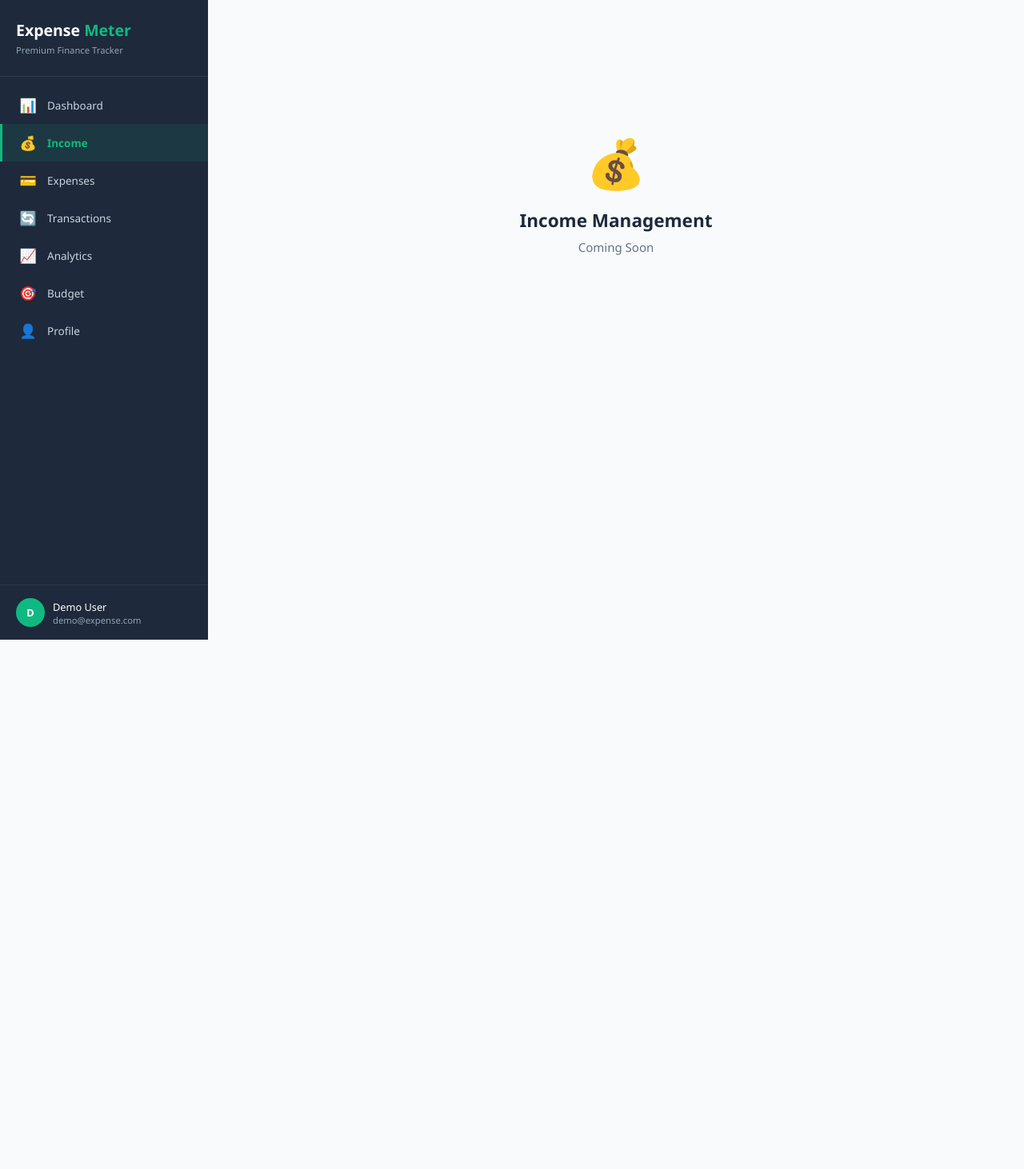
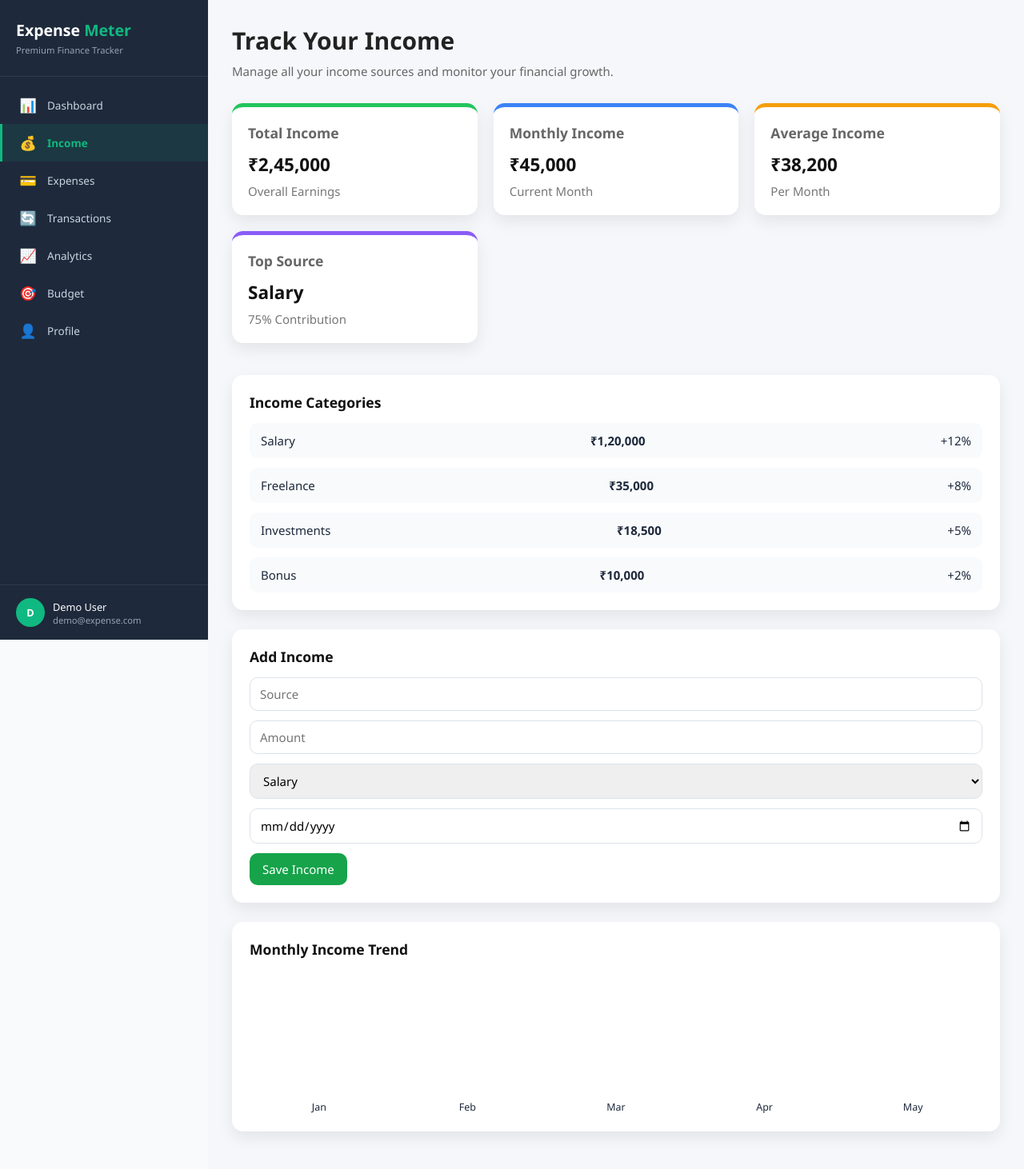
Before and after one commit to ramnathgknaivaidya/Expense-Meter, a React (Vite) app in the folder Frontend/: page /income in a window 1280 px wide. Shown: the top 1462 px of the page at 80% size. Before the commit the page ends 800 px from the top, so only its background shows below. Built offline with nearby package versions, Linux system fonts and the light colour scheme.

Commit message:
Developed Income Page UI

```diff
--- /dev/null
+++ b/Frontend/src/components/income/income.css
@@ -0,0 +1,131 @@
+/* ===========================
+   Income Page
+=========================== */
+
+.income-page {
+  padding: 30px;
+  background: #f5f7fb;
+  min-height: 100vh;
+}
+
+.income-header {
+  margin-bottom: 30px;
+}
+
+.income-header h1 {
+  font-size: 2rem;
+  color: #222;
+}
+
+.income-header p {
+  color: #666;
+  margin-top: 8px;
+}
+
+/* ===========================
+   Summary Cards
+=========================== */
+
+.summary-grid {
+  display: grid;
+  grid-template-columns: repeat(auto-fit, minmax(230px, 1fr));
+  gap: 20px;
+  margin-bottom: 40px;
+}
+
+.summary-card {
+  background: white;
+  border-radius: 14px;
+  padding: 22px;
+  box-shadow: 0 8px 20px rgba(0,0,0,0.08);
+  transition: .3s;
+}
+
+.summary-card:hover {
+  transform: translateY(-6px);
+}
+
+.summary-card h3 {
+  color: #666;
+  margin-bottom: 12px;
+}
+
+.summary-card h2 {
+  color: #111;
+  margin-bottom: 8px;
+}
+
+.summary-card p {
+  color: #777;
+}
+
+.income-section {
+  background: white;
+  border-radius: 14px;
+  padding: 22px;
+  margin-bottom: 24px;
+  box-shadow: 0 8px 20px rgba(0,0,0,0.08);
+}
+
+.income-section h3 {
+  margin-bottom: 14px;
+  color: #111;
+}
+
+.category-list {
+  display: grid;
+  gap: 12px;
+}
+
+.category-item {
+  display: flex;
+  justify-content: space-between;
+  align-items: center;
+  padding: 12px 14px;
+  background: #f8fafc;
+  border-radius: 10px;
+}
+
+.income-form {
+  display: grid;
+  gap: 12px;
+}
+
+.income-form input,
+.income-form select {
+  width: 100%;
+  padding: 10px 12px;
+  border: 1px solid #dbe2ea;
+  border-radius: 10px;
+}
+
+.income-form button {
+  width: fit-content;
+  padding: 10px 16px;
+  background: #16a34a;
+  color: white;
+  border: none;
+  border-radius: 10px;
+  cursor: pointer;
+}
+
+.chart-bars {
+  display: flex;
+  align-items: flex-end;
+  gap: 12px;
+  min-height: 180px;
+}
+
+.chart-bar {
+  flex: 1;
+  display: flex;
+  flex-direction: column;
+  align-items: center;
+  gap: 8px;
+}
+
+.chart-bar span {
+  width: 100%;
+  border-radius: 999px 999px 0 0;
+  background: linear-gradient(180deg, #3b82f6, #16a34a);
+}
--- /dev/null
+++ b/Frontend/src/components/income/incomeCards.jsx
@@ -0,0 +1,44 @@
+const summaryData = [
+  {
+    title: "Total Income",
+    amount: "₹2,45,000",
+    description: "Overall Earnings",
+    color: "#22c55e",
+  },
+  {
+    title: "Monthly Income",
+    amount: "₹45,000",
+    description: "Current Month",
+    color: "#3b82f6",
+  },
+  {
+    title: "Average Income",
+    amount: "₹38,200",
+    description: "Per Month",
+    color: "#f59e0b",
+  },
+  {
+    title: "Top Source",
+    amount: "Salary",
+    description: "75% Contribution",
+    color: "#8b5cf6",
+  },
+];
+
+export default function IncomeCards() {
+  return (
+    <div className="summary-grid">
+      {summaryData.map((card, index) => (
+        <div
+          key={index}
+          className="summary-card"
+          style={{ borderTop: `5px solid ${card.color}` }}
+        >
+          <h3>{card.title}</h3>
+          <h2>{card.amount}</h2>
+          <p>{card.description}</p>
+        </div>
+      ))}
+    </div>
+  );
+}
--- /dev/null
+++ b/Frontend/src/components/income/incomeCategories.jsx
@@ -0,0 +1,23 @@
+const categoryData = [
+  { name: "Salary", amount: "₹1,20,000", trend: "+12%" },
+  { name: "Freelance", amount: "₹35,000", trend: "+8%" },
+  { name: "Investments", amount: "₹18,500", trend: "+5%" },
+  { name: "Bonus", amount: "₹10,000", trend: "+2%" },
+];
+
+export default function IncomeCategories() {
+  return (
+    <section className="income-section">
+      <h3>Income Categories</h3>
+      <div className="category-list">
+        {categoryData.map((category) => (
+          <div key={category.name} className="category-item">
+            <span>{category.name}</span>
+            <strong>{category.amount}</strong>
+            <span>{category.trend}</span>
+          </div>
+        ))}
+      </div>
+    </section>
+  );
+}
--- /dev/null
+++ b/Frontend/src/components/income/incomeCharts.jsx
@@ -0,0 +1,23 @@
+const chartData = [
+  { month: "Jan", value: 42 },
+  { month: "Feb", value: 58 },
+  { month: "Mar", value: 70 },
+  { month: "Apr", value: 64 },
+  { month: "May", value: 82 },
+];
+
+export default function IncomeCharts() {
+  return (
+    <section className="income-section">
+      <h3>Monthly Income Trend</h3>
+      <div className="chart-bars">
+        {chartData.map((item) => (
+          <div key={item.month} className="chart-bar">
+            <span style={{ height: `${item.value}%` }} />
+            <small>{item.month}</small>
+          </div>
+        ))}
+      </div>
+    </section>
+  );
+}
--- /dev/null
+++ b/Frontend/src/components/income/incomeForm.jsx
@@ -0,0 +1,19 @@
+export default function IncomeForm() {
+  return (
+    <section className="income-section">
+      <h3>Add Income</h3>
+      <form className="income-form">
+        <input type="text" placeholder="Source" />
+        <input type="number" placeholder="Amount" />
+        <select>
+          <option>Salary</option>
+          <option>Freelance</option>
+          <option>Investment</option>
+          <option>Bonus</option>
+        </select>
+        <input type="date" />
+        <button type="button">Save Income</button>
+      </form>
+    </section>
+  );
+}
--- a/Frontend/src/pages/Income.jsx
+++ b/Frontend/src/pages/Income.jsx
@@ -1,11 +1,24 @@
+import IncomeCards from "../components/income/incomeCards";
+import IncomeCategories from "../components/income/incomeCategories";
+import IncomeForm from "../components/income/incomeForm";
+import IncomeCharts from "../components/income/incomeCharts";
+import "../components/income/income.css";
+
 export default function Income() {
   return (
-    <div className="page-body" style={{ display: 'flex', alignItems: 'center', justifyContent: 'center', minHeight: '60vh' }}>
-      <div style={{ textAlign: 'center' }}>
-        <div style={{ fontSize: '4rem', marginBottom: 16 }}>💰</div>
-        <h2 style={{ marginBottom: 8 }}>Income Management</h2>
-        <p style={{ color: 'var(--text-secondary)' }}>Coming Soon</p>
+    <div className="income-page">
+      <div className="income-header">
+        <h1>Track Your Income</h1>
+        <p>Manage all your income sources and monitor your financial growth.</p>
       </div>
+
+      <IncomeCards />
+
+      <IncomeCategories />
+
+      <IncomeForm />
+
+      <IncomeCharts />
     </div>
   );
 }
```
Also changed, not shown: 1 other file (tests, documents, lock files or other folders).
